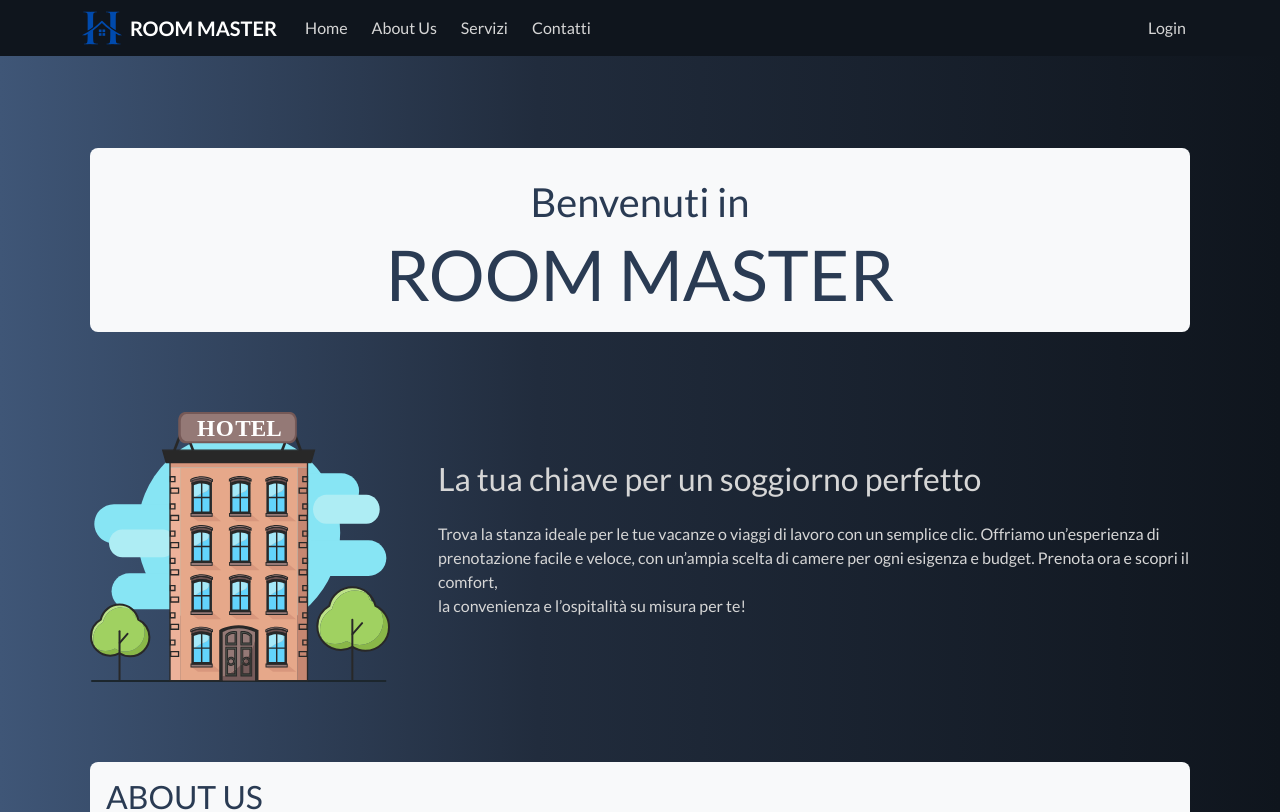
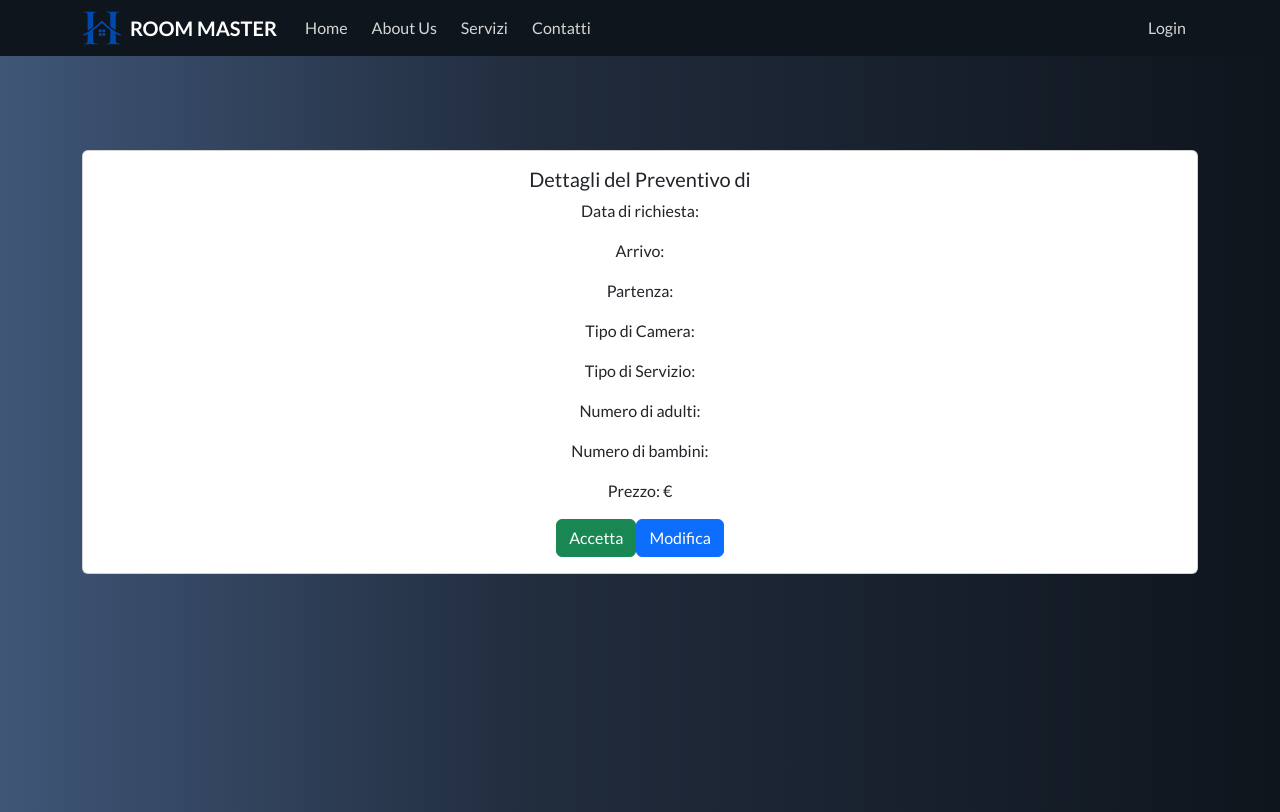
Before and after one commit to BrianBSP/room-master-capstone-frontend, a React (Vite) app: page /preventivi/1 in a window 1280 px wide. Before the commit this address led to /. Shown: the top 812 px of the page. Built offline with nearby package versions, Linux system fonts and the light colour scheme.

Commit message:
implementato modale per modifica preventivo

```diff
--- a/src/App.jsx
+++ b/src/App.jsx
@@ -14,6 +14,7 @@ import Registrati from "./components/registrati/Registrati.jsx";
 import DashUtente from "./components/dashboardUtente/DashUtente.jsx";
 import NotFound from "./components/notFound/NotFound.jsx";
 import ListaPreventiviUtente from "./components/listaPreventiviUtente/ListaPreventiviUtente.jsx";
+import DettagliPreventivo from "./components/dettagliPreventivo/DettagliPreventivo.jsx";
 
 function App() {
   return (
@@ -36,7 +37,7 @@ function App() {
         <Route path="/register" element={<Registrati />} />
         <Route path="/dashboard" element={<DashUtente />} />
         <Route path="/preventivi" element={<ListaPreventiviUtente />} />
-        {/* <Route path="/preventivi/:preventivoId" element={< />} /> */}
+        <Route path="/preventivi/:preventivoId" element={<DettagliPreventivo />} />
         <Route path="*" element={<NotFound />} />
       </Routes>
       <MyFooter />
--- /dev/null
+++ b/src/components/dettagliPreventivo/DettagliPreventivo.css
@@ -0,0 +1,16 @@
+.dettaglio-preventivo-section {
+  height: 80vh;
+  margin-top: 150px;
+}
+
+.dettaglio-preventivo-section h2 {
+  color: rgb(42, 59, 83);
+  padding-left: 1rem;
+  padding-top: 1rem;
+  margin-block: 2.5rem;
+  text-align: center;
+}
+
+.prev-card-section {
+  text-align: center;
+}
--- a/src/components/dettagliPreventivo/DettagliPreventivo.jsx
+++ b/src/components/dettagliPreventivo/DettagliPreventivo.jsx
@@ -6,8 +6,7 @@ import {
   preventivoByIdAction,
   updatePreventivoAction,
 } from "../../redux/actions/preventiviAction";
-import { Card, Container, Form, Modal } from "react-bootstrap";
-import { Button } from "bootstrap";
+import { Button, Card, Container, Form, Modal } from "react-bootstrap";
 
 const DettagliPreventivo = () => {
   const { preventivoId } = useParams();
@@ -49,17 +48,18 @@ const DettagliPreventivo = () => {
   };
 
   return (
-    <Container>
+    <Container className="dettaglio-preventivo-section">
       <div>
         {loading ? (
           <p>Caricamento...</p>
         ) : error ? (
           <p>{error}</p>
         ) : (
+          <div className="prev-card-section">
             <Card>
               <Card.Body>
                 <Card.Title>
-                Dettagli del Preventivo di {preventivo.utenteId.nome} {preventivo.utenteId.cognome}
+                  Dettagli del Preventivo di {/* {preventivo.utenteId.nome} {preventivo.utenteId.cognome} */}
                 </Card.Title>
                 <Card.Text>
                   <p>Data di richiesta: {preventivo.data}</p>
@@ -67,22 +67,22 @@ const DettagliPreventivo = () => {
                   <p>Partenza: {preventivo.partenza}</p>
                   <p>Tipo di Camera: {preventivo.tipoCamera}</p>
                   <p>Tipo di Servizio: {preventivo.tipoServizio}</p>
-                <p>Numero di adulti: {preventivo.adulti}</p>
-                <p>Numero di bambini: {preventivo.bambini}</p>
+                  <p>Numero di adulti: {preventivo.numeroAdulti}</p>
+                  <p>Numero di bambini: {preventivo.numeroBambini}</p>
                   <p>Prezzo: € {preventivo.totalePrezzoPreventivo}</p>
                 </Card.Text>
 
+                {!preventivo.accettato && (
                   <Button variant="success" onClick={handleAccettaPreventivo}>
                     Accetta
                   </Button>
+                )}
 
-              {!preventivo.accettato && (
                 <Button variant="primary" onClick={handleShowModal}>
                   Modifica
                 </Button>
-              )}
 
-              <Modal show={showModal} onHide={handleCloseModal}>
+                <Modal size="lg" show={showModal} onHide={handleCloseModal}>
                   <Modal.Header closeButton>
                     <Modal.Title>Modifica Preventivo</Modal.Title>
                     <Modal.Body>
@@ -192,6 +192,7 @@ const DettagliPreventivo = () => {
                 </Modal>
               </Card.Body>
             </Card>
+          </div>
         )}
       </div>
     </Container>
--- a/src/components/listaPreventiviUtente/ListaPreventiviUtente.jsx
+++ b/src/components/listaPreventiviUtente/ListaPreventiviUtente.jsx
@@ -1,8 +1,8 @@
 import { useEffect } from "react";
 import { Button, Container, ListGroup } from "react-bootstrap";
 import { useDispatch, useSelector } from "react-redux";
-import { preventiviAction } from "../../redux/actions/preventiviAction";
-import { accettaPreventivoAction } from "../../redux/actions/accettaPreventivoAction";
+import { accettaPreventivoAction, preventiviAction } from "../../redux/actions/preventiviAction";
+
 import { useNavigate } from "react-router-dom";
 
 const ListaPreventiviUtente = () => {
--- a/src/main.jsx
+++ b/src/main.jsx
@@ -13,6 +13,7 @@ import "./components/registrati/Registrati.css";
 import "./components/dashboardUtente/DashUtente.css";
 import "./components/notFound/NotFound.css";
 import "./components/listaPreventiviUtente/ListaPreventiviUtente.css";
+import "./components/dettagliPreventivo/DettagliPreventivo.css";
 
 import { Provider } from "react-redux";
 import store from "./redux/store/index.js";
```
Lines whose indentation alone changed are shown as unchanged.
